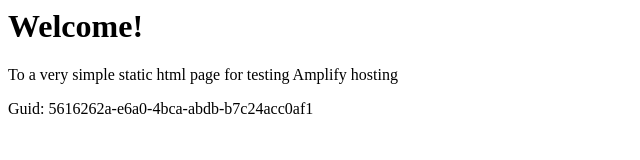
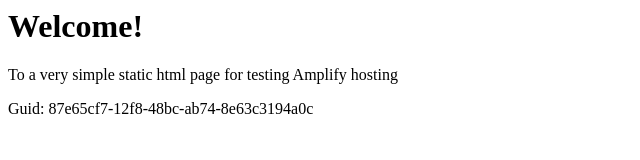
Before and after one commit to aws-aemilia-dub/Github-PR-Commit-Integration-Test-DoNotTouch-GitHubWebhookPushCanaryTest-v1-prod-eu-west-1, a website: page src/index.html in a window 1280 px wide. Shown: the full height of the page, 0-640 px from the left. Drawn offline with Linux system fonts and the light colour scheme.

Commit message:
commit from integ tests

```diff
--- a/src/index.html
+++ b/src/index.html
@@ -12,6 +12,6 @@
 <body>
     <h1>Welcome!</h1>
     <p>To a very simple static html page for testing Amplify hosting</p>
-    <p>Guid: 5616262a-e6a0-4bca-abdb-b7c24acc0af1</p></body>
+    <p>Guid: 87e65cf7-12f8-48bc-ab74-8e63c3194a0c</p></body>
 
 </html>
```
